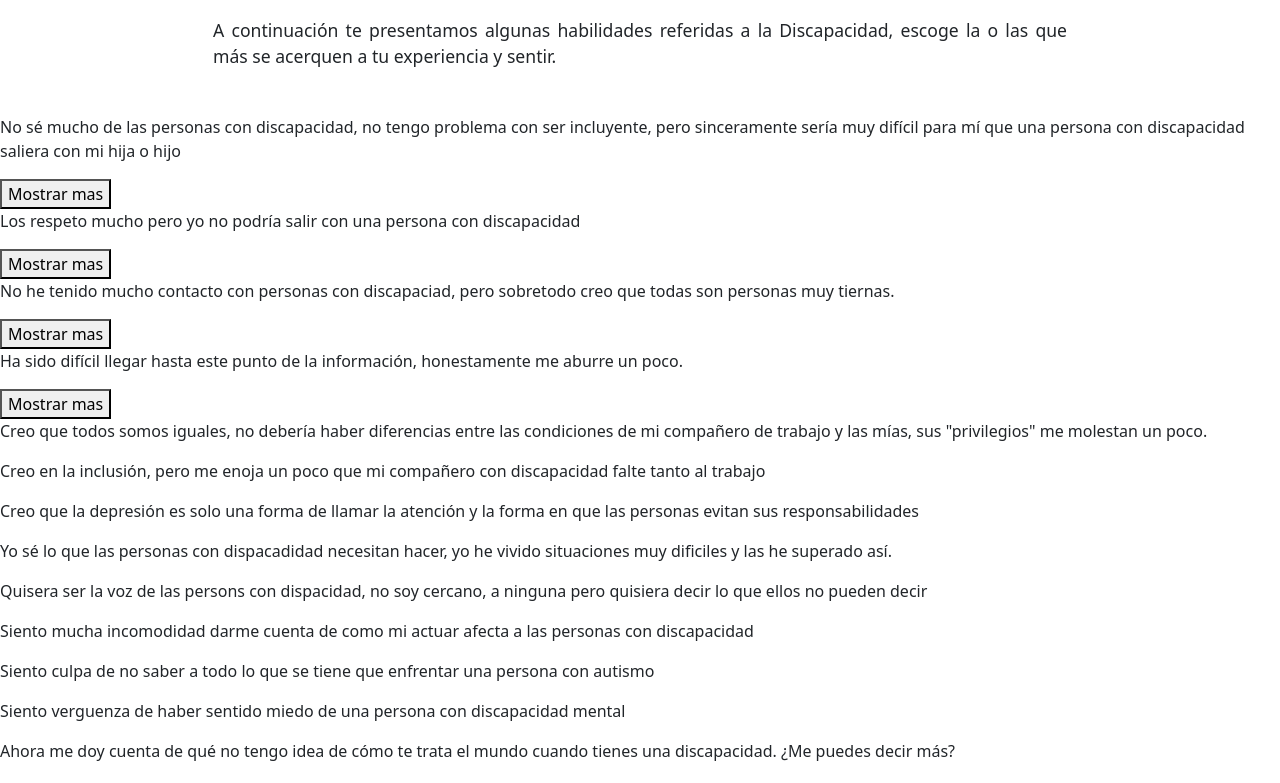
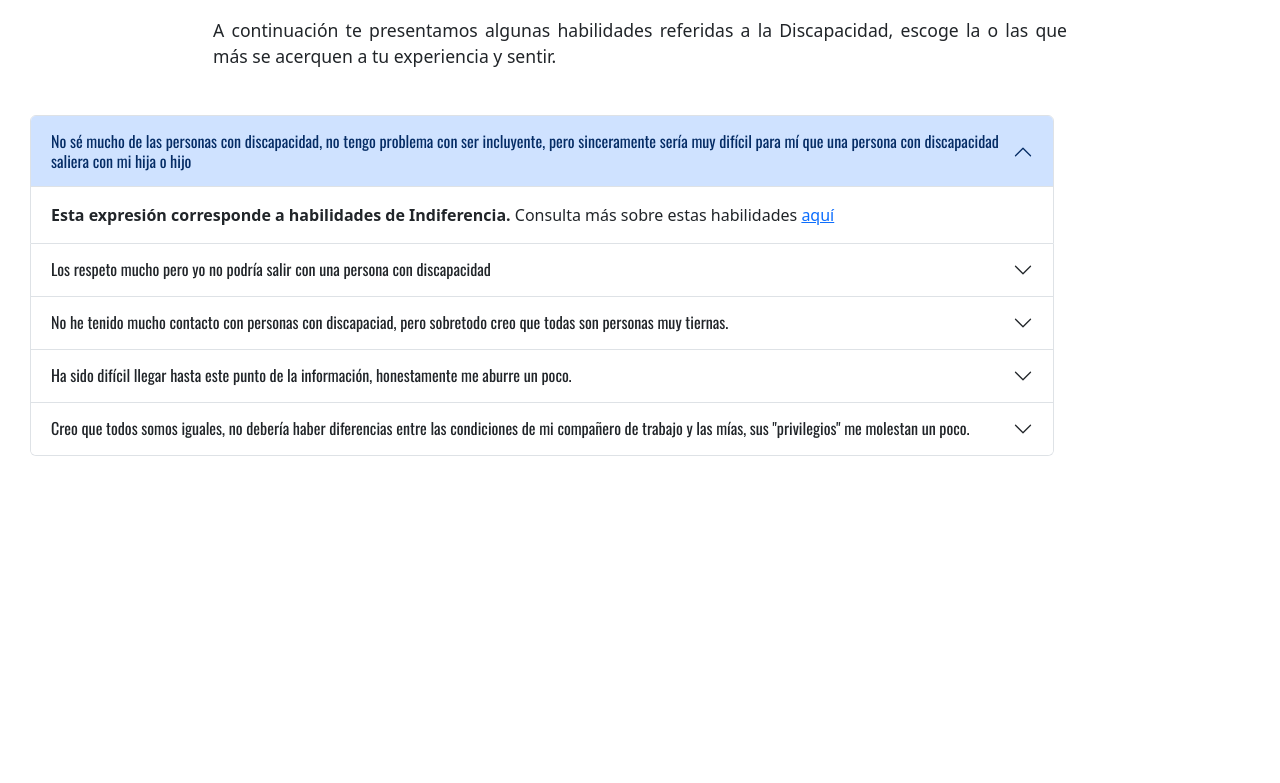
Before and after one commit to atzina/tecnologia-discapacidad, a React (Vite) app in the folder tecnologia_y_discapacidad/: page /persona-sin-discapacidad in a window 1280 px wide. Shown: the part 689-1472 px from the top of the page. After the commit the page ends 1175 px from the top, so only its background shows below. Built offline with nearby package versions, Linux system fonts and the light colour scheme; a web font is replaced by a local one.

Commit message:
inicio de acordion expresiones

```diff
--- a/tecnologia_y_discapacidad/src/components/ModAntiop/Habilidadesprivilegio.css
+++ b/tecnologia_y_discapacidad/src/components/ModAntiop/Habilidadesprivilegio.css
@@ -20,3 +20,8 @@
 .despues-pregunta-uno {
  /* display: none;*/
 }
+
+.accordion {
+    width: 80%;
+    margin:30px;
+}
--- a/tecnologia_y_discapacidad/src/components/ModAntiop/Habilidadesprivilegio.jsx
+++ b/tecnologia_y_discapacidad/src/components/ModAntiop/Habilidadesprivilegio.jsx
@@ -1,25 +1,9 @@
 import "./Habilidadesprivilegio.css";
-import { useState } from "react";
+
 import Instrucciones from "./Instrucciones.jsx";
-import TresDespues from "./TresDespues";
+//import TresDespues from "./TresDespues";
 
 function Habilidadesprivilegio() {
-  const [mostrarDivs, setMostrarDivs] = useState(true);
-  const [mostrarParrafo1, setMostrarParrafo1] = useState(true);
-  const [mostrarParrafo2, setMostrarParrafo2] = useState(true);
-
-  const toggleMostrarDivs = () => {
-    setMostrarDivs(!mostrarDivs);
-  };
-
-  const toogleMostrarParrafo1 = () => {
-    setMostrarParrafo1(!mostrarParrafo1);
-  };
-
-  const toggleMostrarParrafo2 = () => {
-    setMostrarParrafo2(!mostrarParrafo2);
-  };
-
   return (
     <>
       <div className="title-habPriv">
@@ -28,58 +12,133 @@ function Habilidadesprivilegio() {
 
       <Instrucciones />
 
-      <div className="hab-uno">
-        <p>
-          No sé mucho de las personas con discapacidad, no tengo problema con
-          ser incluyente, pero sinceramente sería muy difícil para mí que una
-          persona con discapacidad saliera con mi hija o hijo
-        </p>
-        <div>
-          <button onClick={toggleMostrarDivs}>
-            {" "}
-            {mostrarDivs ? "Mostrar mas" : "Seguir con las otras"}{" "}
-          </button>
+
+      <div class="accordion" id="accordionExample">
+        <div class="accordion-item">
+          <h2 class="accordion-header">
+            <button
+              class="accordion-button"
+              type="button"
+              data-bs-toggle="collapse"
+              data-bs-target="#collapseOne"
+              aria-expanded="true"
+              aria-controls="collapseOne"
+            >
+              No sé mucho de las personas con discapacidad, no tengo problema con
+              ser incluyente, pero sinceramente sería muy difícil para mí que una
+              persona con discapacidad saliera con mi hija o hijo
+            </button>
+          </h2>
+          <div
+            id="collapseOne"
+            class="accordion-collapse collapse show"
+            data-bs-parent="#accordionExample"
+          >
+            <div class="accordion-body">
+              <strong>Esta expresión corresponde a habilidades de Indiferencia.</strong> Consulta más sobre estas habilidades <a href="#">aquí</a>
+            </div>
+          </div>
+        </div>
+        <div class="accordion-item">
+          <h2 class="accordion-header">
+            <button
+              class="accordion-button collapsed"
+              type="button"
+              data-bs-toggle="collapse"
+              data-bs-target="#collapseTwo"
+              aria-expanded="false"
+              aria-controls="collapseTwo"
+            >
+              Los respeto mucho pero yo no podría salir con una persona con
+              discapacidad
+            </button>
+          </h2>
+          <div
+            id="collapseTwo"
+            class="accordion-collapse collapse"
+            data-bs-parent="#accordionExample"
+          >
+            <div class="accordion-body">
+              <strong>Esta expresión corresponde a habilidades de Distanciamiento.</strong> Consulta más sobre estas habilidades <a href="#">aquí</a>
+            </div>
+          </div>
+        </div>
+        <div class="accordion-item">
+          <h2 class="accordion-header">
+            <button
+              class="accordion-button collapsed"
+              type="button"
+              data-bs-toggle="collapse"
+              data-bs-target="#collapseThree"
+              aria-expanded="false"
+              aria-controls="collapseThree"
+            >
+              No he tenido mucho contacto con personas con discapaciad,
+              pero sobretodo creo que todas son personas muy tiernas.
+            </button>
+          </h2>
+          <div
+            id="collapseThree"
+            class="accordion-collapse collapse"
+            data-bs-parent="#accordionExample"
+          >
+            <div class="accordion-body">
+              <strong>Esta expresión corresponde a habilidades de Distanciamiento..</strong> Consulta más sobre estas habilidades <a href="#">aquí</a>
+            </div>
+          </div>
         </div>
 
-        {mostrarDivs && (
-          <>
-            <div className="hab-dos">
-              <p>
-                Los respeto mucho pero yo no podría salir con una persona con
-                discapacidad
-              </p>
-              <button onClick={toogleMostrarParrafo1}>
-                {mostrarParrafo1 ? "Mostrar mas" : "Seguir con las otras"}{" "}
-              </button>
+        <div class="accordion-item">
+          <h2 class="accordion-header">
+            <button
+              class="accordion-button collapsed"
+              type="button"
+              data-bs-toggle="collapse"
+              data-bs-target="#collapseFour"
+              aria-expanded="false"
+              aria-controls="collapseFour"
+            >
+                Ha sido difícil llegar hasta este punto de la información,
+                honestamente me aburre un poco.
+            </button>
+          </h2>
+          <div
+            id="collapseFour"
+            class="accordion-collapse collapse"
+            data-bs-parent="#accordionExample"
+          >
+            <div class="accordion-body">
+              <strong>Esta expresión corresponde a habilidades de Indiferencia..</strong> Consulta más sobre estas habilidades <a href="#">aquí</a>
             </div>
+          </div>
+        </div>
 
+        <div class="accordion-item">
+          <h2 class="accordion-header">
+            <button
+              class="accordion-button collapsed"
+              type="button"
+              data-bs-toggle="collapse"
+              data-bs-target="#collapseFive"
+              aria-expanded="false"
+              aria-controls="collapseFive"
+            >
+                Creo que todos somos iguales, no debería haber diferencias
+                        entre las condiciones de mi compañero de trabajo y las mías,
+                        sus &quot;privilegios&quot; me molestan un poco.
+            </button>
+          </h2>
+          <div
+            id="collapseFive"
+            class="accordion-collapse collapse"
+            data-bs-parent="#accordionExample"
+          >
+            <div class="accordion-body">
+              <strong>Esta expresión corresponde a habilidades de Inclusión.</strong> Consulta más sobre estas habilidades <a href="#">aquí</a>
+            </div>
+          </div>
+        </div>
 
-
-            {mostrarParrafo1 && (
-              <>
-                <div className="hab-tres">
-                  <p>
-                    No he tenido mucho contacto con personas con discapaciad,
-                    pero sobretodo creo que todas son personas muy tiernas.
-                  </p>
-                </div>
-                <button onClick={toggleMostrarParrafo2}>
-                  {mostrarParrafo2 ? "Mostrar mas" : "Seguir con las otras"}{" "}
-                </button>
-                {mostrarParrafo2 && <TresDespues />}
-              </>
-            )}
-
-            {!mostrarParrafo1 && !mostrarDivs && (
-              <div className="informacion-adicional">
-                <p>
-                  Esta es la información adicional que se muestra cuando se
-                  oculta el parrafo 1.
-                </p>
-              </div>
-            )}
-          </>
-        )}
       </div>
     </>
   );
```
